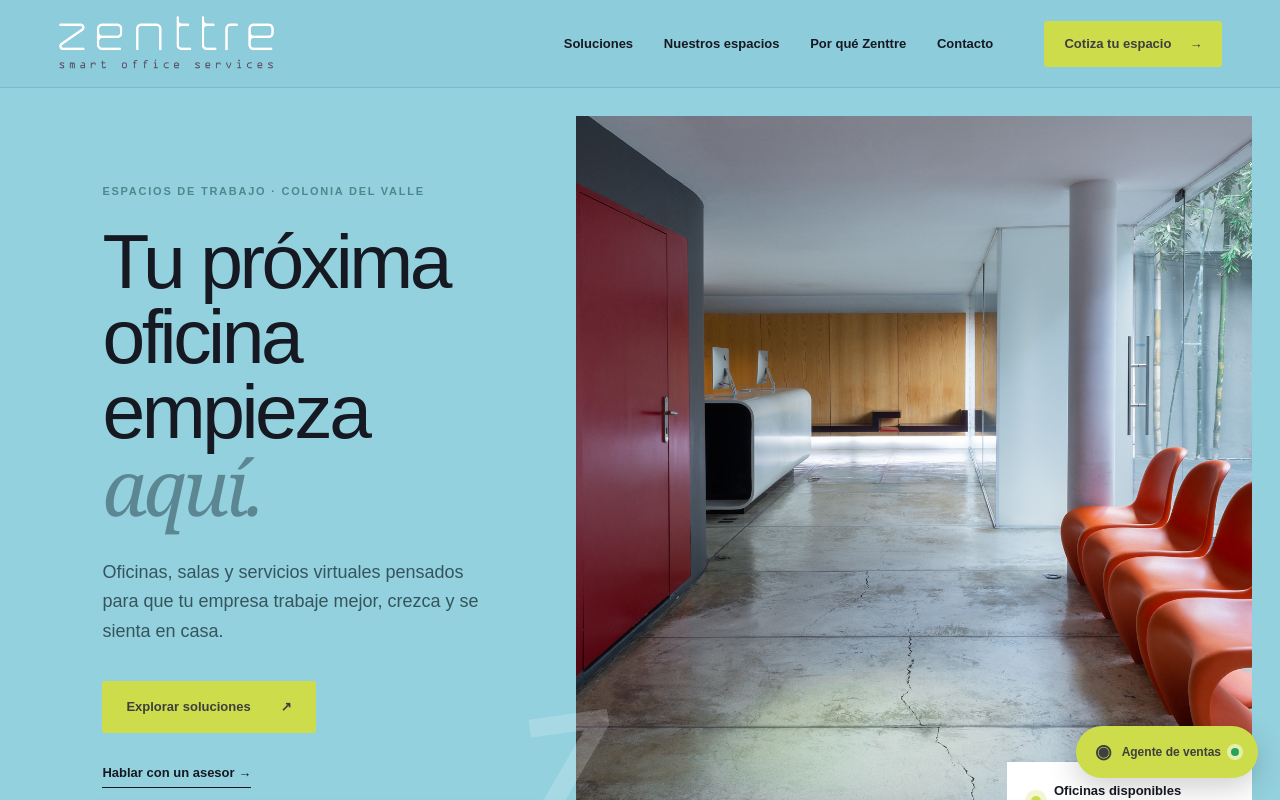
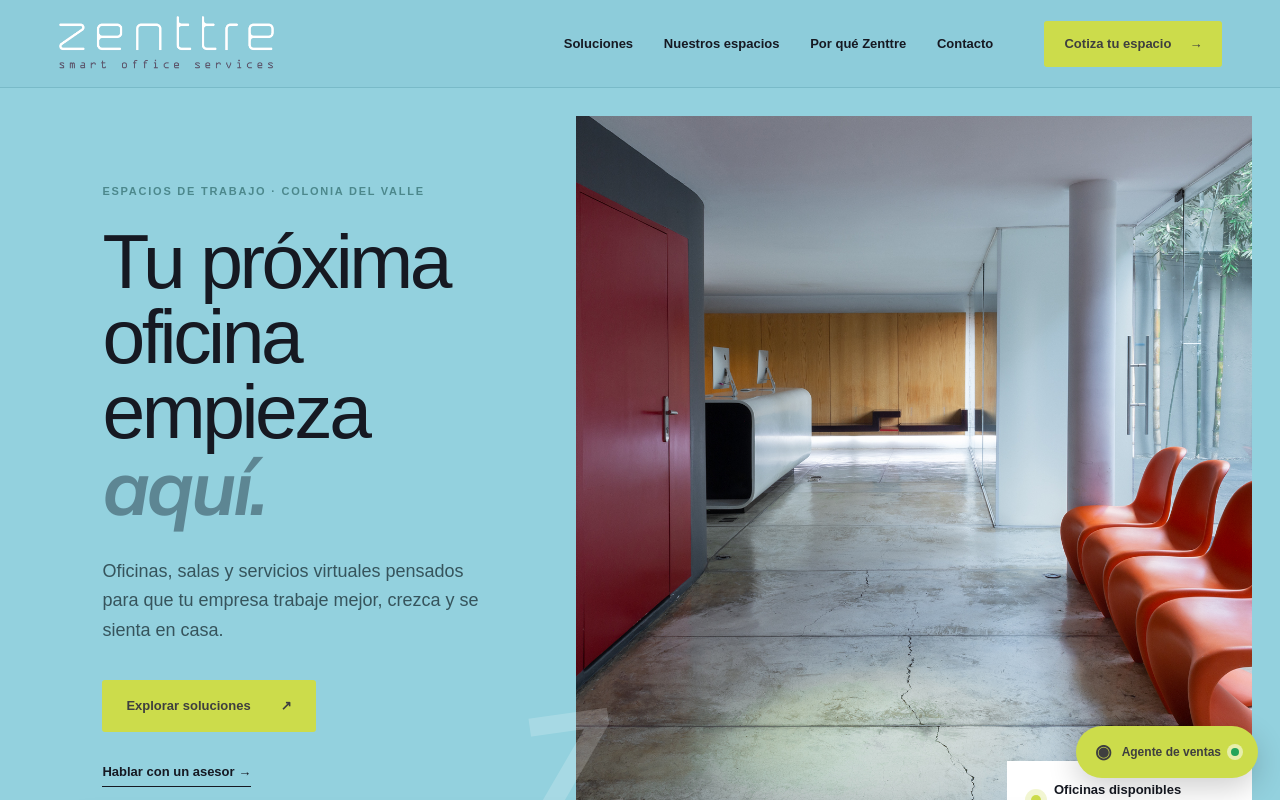
Before and after one commit to Eliszen-28/zenttre, a Next.js app: page / in a window 1280 px wide. Shown: the top 800 px of the page. Built offline with nearby package versions, Linux system fonts and the light colour scheme.

Commit message:
Replace serif accents with Mulish bold italic

```diff
--- a/app/globals.css
+++ b/app/globals.css
@@ -1,3 +1,4 @@
+@import url("https://fonts.googleapis.com/css2?family=Mulish:ital,wght@1,700&display=swap");
 @import "tailwindcss";
 
 :root {
@@ -44,7 +45,7 @@ main { overflow: hidden; }
 .eyebrow { color: var(--teal); font-weight: 900; letter-spacing: .16em; font-size: 11px; margin: 0 0 24px; }
 h1, h2, h3 { color: var(--ink); letter-spacing: -.045em; margin: 0; line-height: .98; }
 h1 { font-size: clamp(52px, 6vw, 88px); max-width: 700px; }
-h1 em, h2 em { color: var(--heading); font-family: Georgia, "Times New Roman", serif; font-weight: 400; }
+h1 em, h2 em { color: var(--heading); font-family: "Mulish", Arial, sans-serif; font-style: italic; font-weight: 700; }
 .hero-lead { max-width: 500px; color: #36545c; font-size: 18px; line-height: 1.65; margin: 30px 0 34px; }
 .hero-actions { display: flex; align-items: center; gap: 30px; flex-wrap: wrap; }
 .button {
@@ -163,7 +164,7 @@ h2 { font-size: clamp(42px, 5vw, 70px); max-width: 800px; }
 .gallery figcaption { position: absolute; bottom: 0; left: 0; background: var(--white); color: var(--ink); padding: 14px 18px; font-size: 11px; font-weight: 800; }
 
 .quote-strip { background: var(--ink); color: var(--white); min-height: 250px; display: flex; align-items: center; justify-content: space-between; gap: 40px; padding: 55px 8vw; }
-.quote-strip p { font-family: Georgia, serif; font-style: italic; font-size: clamp(28px, 3.3vw, 52px); margin: 0; max-width: 800px; }
+.quote-strip p { font-family: "Mulish", Arial, sans-serif; font-style: italic; font-weight: 700; font-size: clamp(28px, 3.3vw, 52px); margin: 0; max-width: 800px; }
 .quote-strip span { color: var(--sky); font-size: 10px; letter-spacing: .14em; font-weight: 900; }
 
 .contact { background: var(--sky); display: grid; grid-template-columns: .9fr 1.1fr; gap: 9vw; padding-top: 125px; padding-bottom: 125px; }
```
